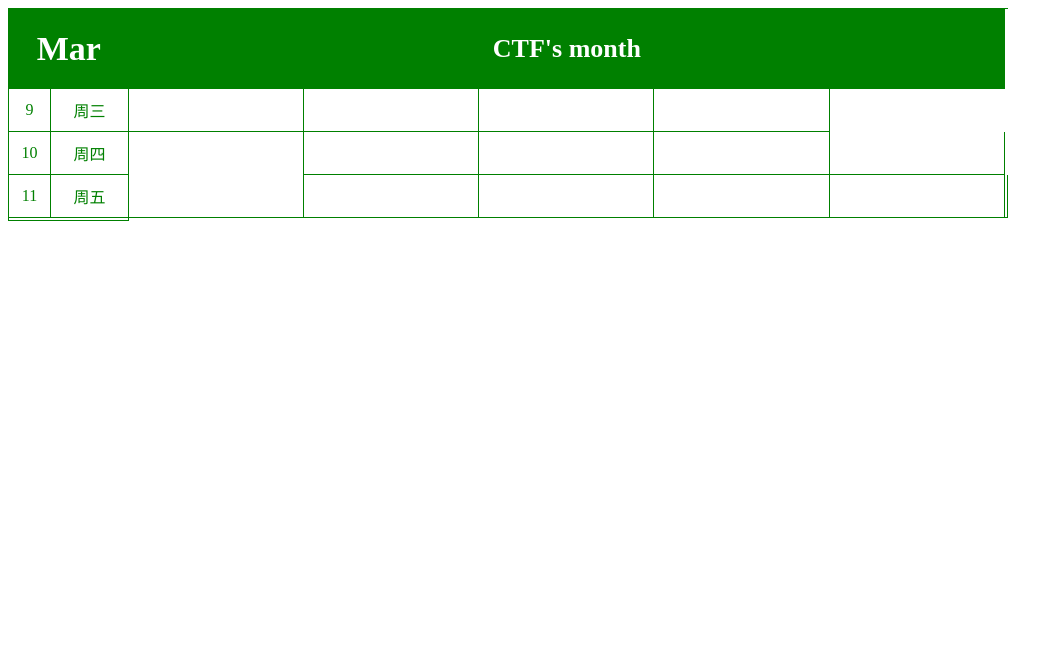
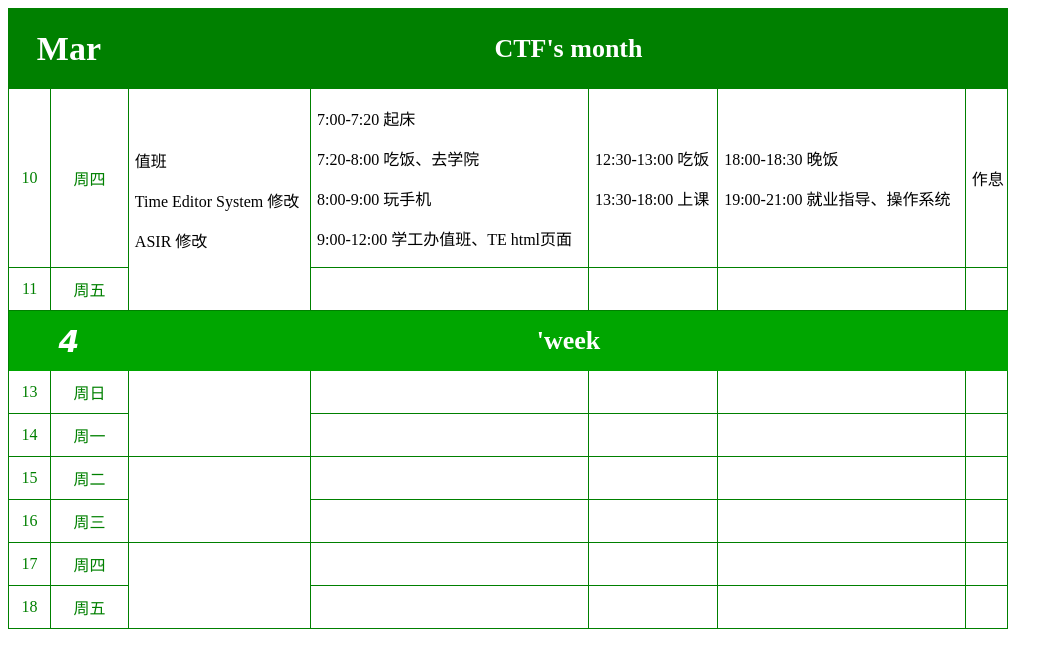
Before and after one commit to ssst0n3/time-editor, a plain HTML site: page index.html in a window 1280 px wide. Shown: the whole page, without its empty margins (0-1063 px from the left). Drawn offline with Linux system fonts and the light colour scheme.

Commit message:
TE1.0发布
发布时间：2016-03-10
* 手动编辑html/css文件，浏览器打开
* 增加了简单的样式

```diff
--- a/css/main.less
+++ b/css/main.less
@@ -36,3 +36,21 @@ table{
   height: 40px;
   color: @month-color;
 }
+
+.title2{
+  text-align: center;
+  height: 60px;
+  background-color: @month-color*1.3;
+  color: white;
+}
+.title_week{
+  font-size: 30px;
+  font-style: italic;
+  font-family: cursive;
+}
+p{
+  margin-left: 5px;
+}
+p time,thing{
+  display: inline-block;
+}
--- a/index.html
+++ b/index.html
@@ -13,7 +13,99 @@
     <th class="title_abstract" colspan="5">CTF's month</th>
   </tr>
   <tr>
-    <td class="date">9</td>
+    <td class="date">10</td>
+    <td class="date">周四</td>
+    <td rowspan="2" title="任务">
+      <p>值班</p>
+      <p>Time Editor System 修改</p>
+      <p>ASIR 修改</p>
+    </td>
+    <td title="上午">
+      <p>
+        <time>7:00-7:20</time>
+        <thing>起床</thing>
+      </p>
+      <p>
+        <time>7:20-8:00</time>
+        <thing>吃饭、去学院<thing>
+      </p>
+      <p>
+        <time>8:00-9:00</time>
+        <thing>玩手机<thing>
+      </p>
+      <p>
+        <time>9:00-12:00</time>
+        <thing>学工办值班、TE html页面<thing>
+      </p>
+    </td>
+    <td title="下午">
+      <p>
+        <time>12:30-13:00</time>
+        <thing>吃饭</thing>
+      </p>
+      <p>
+        <time>13:30-18:00</time>
+        <thing>上课<thing>
+      </p>
+    </td>
+    <td title="晚上">
+      <p class="meal">
+        <time>18:00-18:30</time>
+        <thing>晚饭</thing>
+      </p>
+      <p class="course">
+        <time>19:00-21:00</time>
+        <thing>就业指导、操作系统<thing>
+      </p>
+    </td>
+    <td title="分析">
+      <p>
+        <thing>作息</thing>
+        <hour></hour>
+      </p>
+    </td>
+  </tr>
+  <tr>
+    <td class="date">11</td>
+    <td class="date">周五</td>
+    <td></td>
+    <td></td>
+    <td></td>
+    <td></td>
+  </tr>
+
+  <tr class="title2">
+    <th class="title_week" colspan="2">4</td>
+    <th class="title_abstract" colspan="5">'week</td>
+  </tr>
+  <tr>
+    <td class="date">13</td>
+    <td class="date">周日</td>
+    <td rowspan="2"></td>
+    <td></td>
+    <td></td>
+    <td></td>
+    <td></td>
+  </tr>
+  <tr>
+    <td class="date">14</td>
+    <td class="date">周一</td>
+    <td></td>
+    <td></td>
+    <td></td>
+    <td></td>
+  </tr>
+  <tr>
+    <td class="date">15</td>
+    <td class="date">周二</td>
+    <td rowspan="2"></td>
+    <td></td>
+    <td></td>
+    <td></td>
+    <td></td>
+  </tr>
+  <tr>
+    <td class="date">16</td>
     <td class="date">周三</td>
     <td></td>
     <td></td>
@@ -21,7 +113,7 @@
     <td></td>
   </tr>
   <tr>
-    <td class="date">10</td>
+    <td class="date">17</td>
     <td class="date">周四</td>
     <td rowspan="2"></td>
     <td></td>
@@ -30,18 +122,14 @@
     <td></td>
   </tr>
   <tr>
-    <td class="date">11</td>
+    <td class="date">18</td>
     <td class="date">周五</td>
-    <td></td>
     <td></td>
     <td></td>
     <td></td>
     <td></td>
   </tr>
 
-  <tr>
-    <td class="week" colspan="2"></td>
-  </tr>
 </table>
 
 </body>
```
Also changed, not shown: css/main.css, 1 other file.
